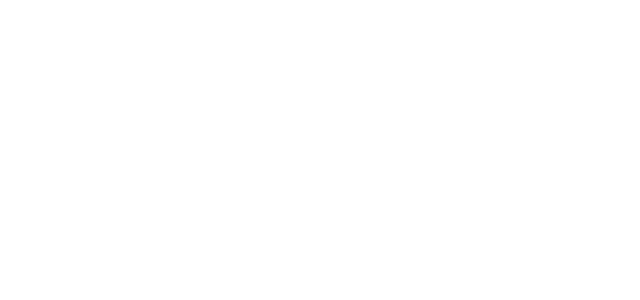
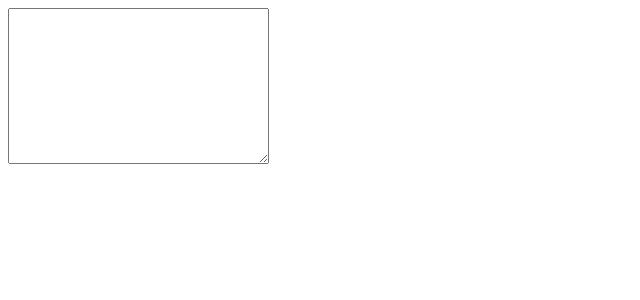
Before and after one commit to jdelreyes/markdown-previewer, a React (Create React App) app: page / in a window 1280 px wide. Shown: the top 300 px of the page, without its empty margins (0-640 px from the left). Built offline with nearby package versions, Linux system fonts and the light colour scheme.

Commit message:
added functionality to editor and previewer

```diff
--- a/package.json
+++ b/package.json
@@ -10,9 +10,12 @@
     "@types/node": "^16.18.61",
     "@types/react": "^18.2.37",
     "@types/react-dom": "^18.2.15",
+    "dompurify": "^3.0.6",
+    "marked": "^10.0.0",
     "react": "^18.2.0",
     "react-dom": "^18.2.0",
     "react-scripts": "5.0.1",
+    "sanitize-html": "^2.11.0",
     "typescript": "^4.9.5",
     "web-vitals": "^2.1.4"
   },
@@ -41,6 +44,6 @@
     ]
   },
   "devDependencies": {
-    "tailwindcss": "^3.3.5"
+    "@types/sanitize-html": "^2.9.4"
   }
 }
--- a/src/App.tsx
+++ b/src/App.tsx
@@ -5,11 +5,11 @@
 
 function App() {
   return (
-    <div className="App">
-      <Header></Header>
-      <Main></Main>
-      <Footer></Footer>
-    </div>
+    <React.Fragment>
+      <Header />
+      <Main />
+      <Footer />
+    </React.Fragment>
   );
 }
 
--- a/src/components/editor/Editor.tsx
+++ b/src/components/editor/Editor.tsx
@@ -1,5 +1,16 @@
-export default function Editor() {
+import React from "react";
+
+type Event = {
+    onEditorChange: Function
+}
+
+const Editor: React.FC<Event> = ({ onEditorChange }: Event) => {
     return (
-        <section></section>
+        <section>
+            <textarea name="editor" id="editor" cols={30} rows={10} onChange={(event) => onEditorChange(event)} />
+        </section>
     )
 };
+
+
+export default Editor;
--- a/src/components/layout/Footer.tsx
+++ b/src/components/layout/Footer.tsx
@@ -1,4 +1,4 @@
-export default function Footer(params: any) {
+export default function Footer() {
     return (
         <footer>
 
--- a/src/components/layout/Header.tsx
+++ b/src/components/layout/Header.tsx
@@ -1,7 +1,6 @@
-export default function Header(params: any) {
+export default function Header() {
     return (
         <header>
-
         </header>
     )
 };
--- a/src/components/main/Main.tsx
+++ b/src/components/main/Main.tsx
@@ -1,11 +1,22 @@
 import Previewer from "../previewer/Previewer";
 import Editor from "../editor/Editor";
+import { useState, ChangeEvent, useEffect } from "react";
 
 export default function Main() {
+    const [text, setText] = useState<string>('')
+
+    useEffect(() => {
+        setText('<h1></h1>')
+    }, [])
+
+    const onEditorChange = (event: ChangeEvent<HTMLTextAreaElement>): void => {
+        setText(event.target.value);
+    }
+
     return (
-        <main className="flex">
-            <Editor></Editor>
-            <Previewer></Previewer>
+        <main className="main">
+            <Editor onEditorChange={onEditorChange}></Editor>
+            <Previewer text={text}></Previewer>
         </main>
     )
 };
--- a/src/components/previewer/Previewer.tsx
+++ b/src/components/previewer/Previewer.tsx
@@ -1,5 +1,17 @@
-export default function Previewer() {
+import sanitizeHtml from 'sanitize-html';
+import { marked } from 'marked'
+
+type Text = {
+    text: string
+}
+
+export default function Previewer({ text }: Text) {
+    const markedText = marked.parse(text);
+    const cleanText = sanitizeHtml(markedText);
+
     return (
-        <section></section>
+        <section>
+            <div id="preview" dangerouslySetInnerHTML={{ __html: cleanText }} />
+        </section>
     )
 };
--- a/src/index.css
+++ b/src/index.css
@@ -1,3 +1,3 @@
-@tailwind base;
-@tailwind components;
-@tailwind utilities;
+.main {
+    display: flex;
+}
--- a/tailwind.config.js
+++ /dev/null
@@ -1,10 +0,0 @@
-/** @type {import('tailwindcss').Config} */
-module.exports = {
-  content: [
-    "./src/**/*.{js,jsx,ts,tsx}",
-  ],
-  theme: {
-    extend: {},
-  },
-  plugins: [],
-}
```
Also changed, not shown: 2 other files (tests, documents, lock files or other folders).
